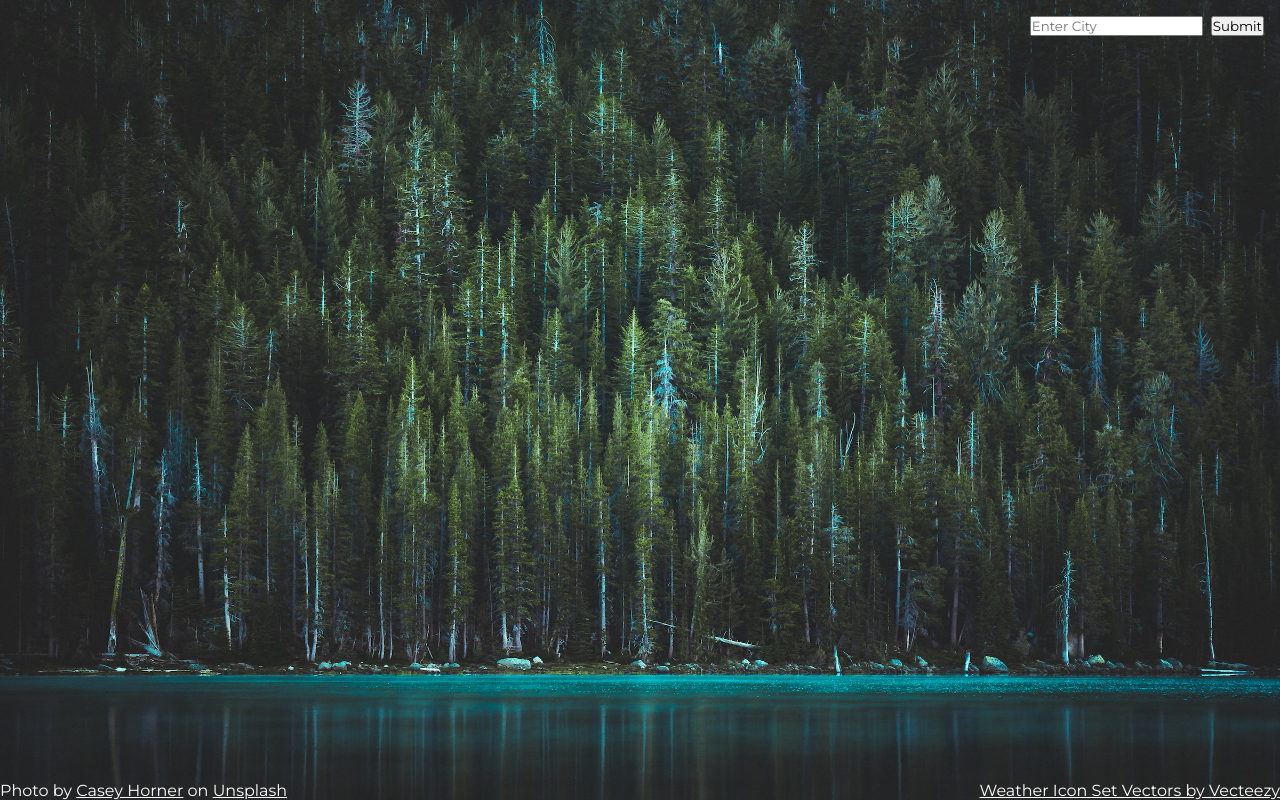
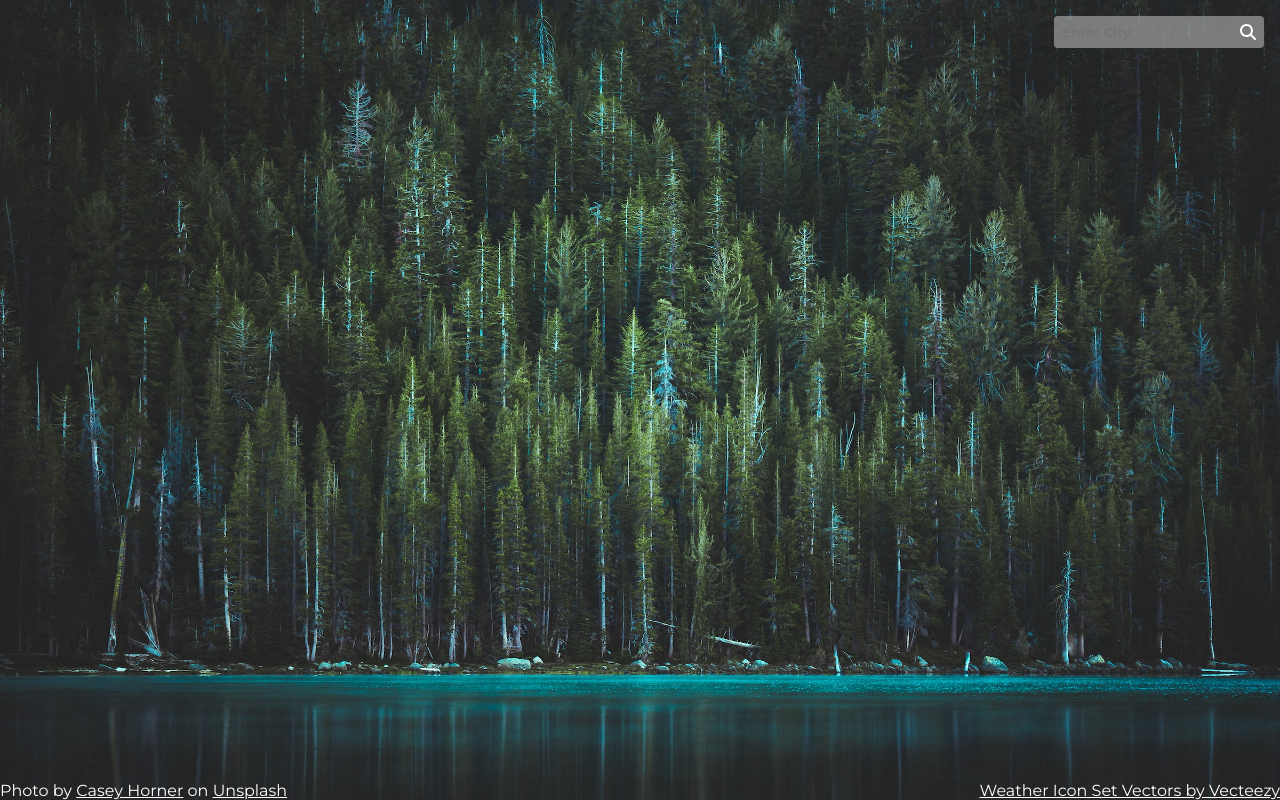
Before and after one commit to bkwong315/weather-app, a React (Vite) app: page / in a window 1280 px wide. Built offline with nearby package versions, Linux system fonts and the light colour scheme; no server answers.

Commit message:
Update styling of serach bar

```diff
--- a/src/App.scss
+++ b/src/App.scss
@@ -9,4 +9,27 @@
   gap: 0.5rem;
   right: 0;
   margin: 1rem;
+  background: rgba(160, 160, 160, 0.7);
+  padding: 0.5rem;
+  border-radius: 4px;
+
+  input {
+    border: none;
+    color: #fff;
+    font-weight: 700;
+    background-color: transparent;
+
+    &:focus-visible {
+      outline: transparent;
+    }
+  }
+
+  img {
+    width: 1rem;
+    cursor: pointer;
+
+    &:hover {
+      transform: scale(1.15);
+    }
+  }
 }
--- a/src/App.tsx
+++ b/src/App.tsx
@@ -13,7 +13,7 @@ function App() {
 
   useEffect(() => {
     const cityInput = document.querySelector('#city') as HTMLInputElement;
-    const submitBtn = document.querySelector('#city ~ button');
+    const submitBtn = document.querySelector('#city ~ img');
 
     submitBtn?.addEventListener('click', submitQuery);
 
@@ -99,7 +99,7 @@ function App() {
     <div className="App">
       <div className="input-container">
         <input type="text" name="city" id="city" placeholder="Enter City" />
-        <button>Submit</button>
+        <img src="./src/imgs/search.svg" alt="search" className="submit-btn" />
       </div>
       {!loading && <SelectedDateDisplay info={selectedDate as SelectedDateTemplate} />}
     </div>
```
Also changed, not shown: src/imgs/search.svg (added).
